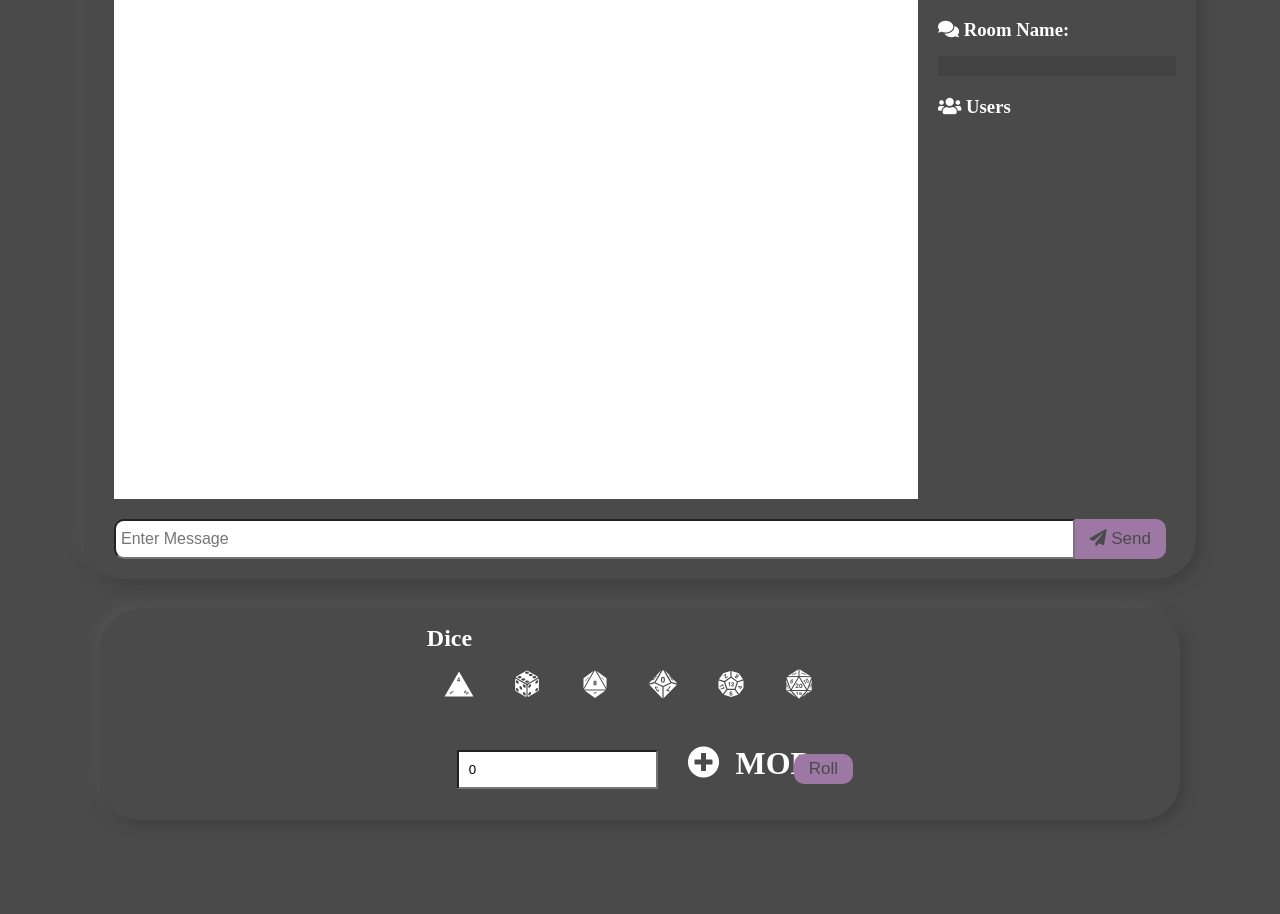
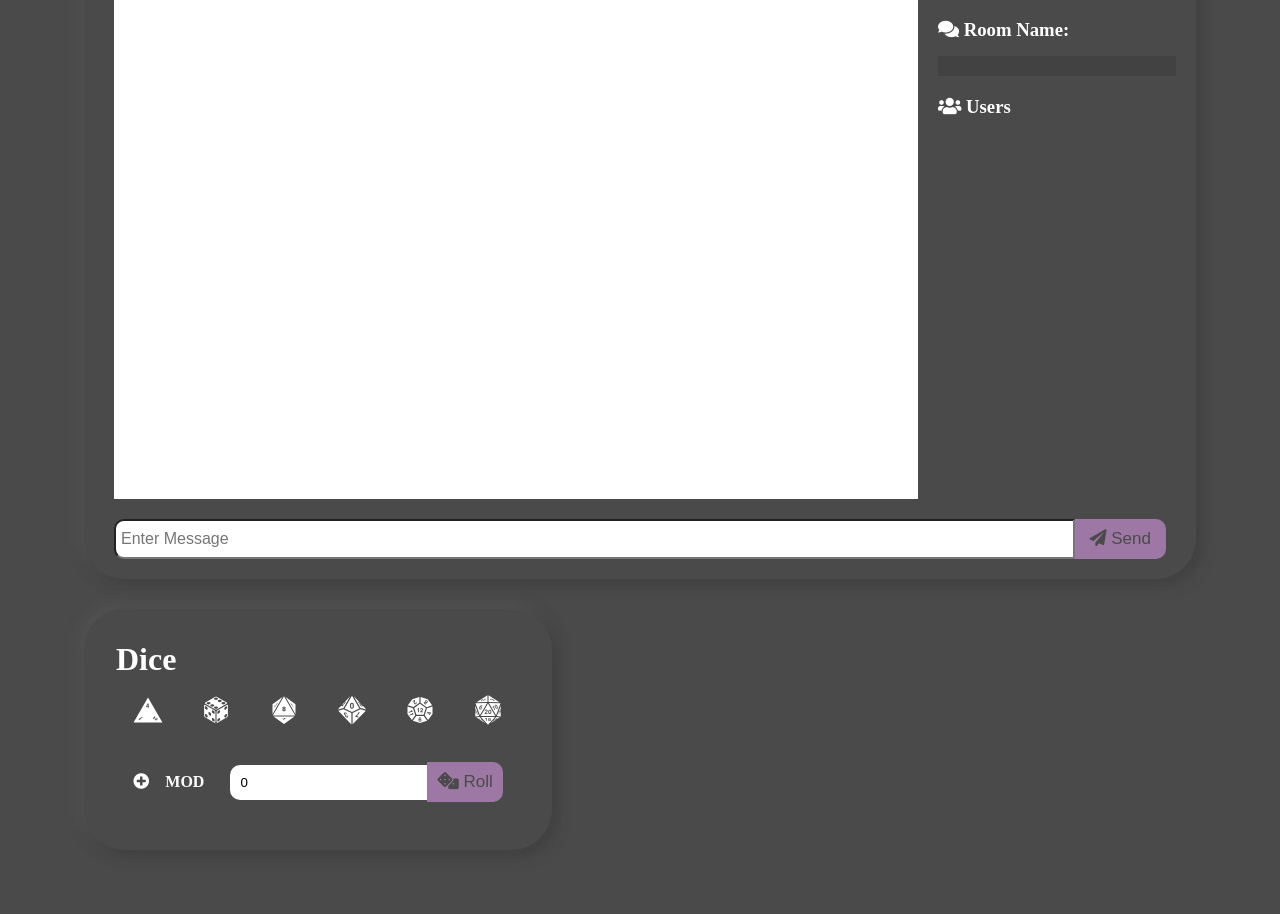
Before and after one commit to jeishu/dungeon_scribe, a website: page public/tempChatRoom.html in a window 1280 px wide. Shown: the part 163-1077 px from the top of the page. Drawn offline with nearby package versions, Linux system fonts and the light colour scheme; no server answers; a web font is replaced by a local one.

Commit message:
More changes in chatroom. Changes in dice box and small changes in the input box

```diff
--- a/public/css/app.js
+++ /dev/null
@@ -1,5 +0,0 @@
-const tl = gsap.timeline({ defaults: { ease: "power1.out" } });
-
-tl.to(".text", { y: "0%", duration: 1, stagger: 0.25 });
-tl.to(".slider", { y: "-100%", duration: 1.5, delay: 0.5 });
-tl.to(".intro", { y: "-100%", duration: 1 }, "-=1");
--- a/public/css/signup.css
+++ b/public/css/signup.css
@@ -93,7 +93,7 @@ button:hover {
 .intro-text {
   color: rgb(235, 223, 223);
   font-family: 'Merienda One', cursive;
-  font-size: 40px;
+  font-size: 35px;
   letter-spacing: 1px;
   line-height: 100px;
 }
--- a/public/css/tempChatStyles.css
+++ b/public/css/tempChatStyles.css
@@ -5,7 +5,7 @@
 :root {
 	--main-color: #4a4a4a;
 	--secondary-color: #9e78a5;
-	--chat-color: #9e78a5;
+	--chat-color: #c9a2cf;
 	--padding-divs: 16px;
 	--margin-divs: 16px;
 }
@@ -26,7 +26,9 @@ body {
 h1 {
 	font-family: 'Merienda One', cursive;
 }
-
+h2 {
+	font-size: 2rem;
+}
 ul {
   list-style: none;
 }
@@ -108,7 +110,9 @@ a {
 	border-bottom-right-radius: 10px;
 }
 .roll-btn {
-	border-radius: 10px;
+	border-top-right-radius: 10px;
+	border-bottom-right-radius: 10px;
+	padding: 10px;
 }
 
 /* Chat Page */
@@ -124,6 +128,7 @@ a {
 	border-top-left-radius: 40px;
 	border-top-right-radius: 40px;
 	padding: 15px;
+	margin-left: 16px;
 	display: flex;
 	align-items: center;
 	justify-content: space-between;
@@ -214,9 +219,10 @@ a {
 
 /* Dice */
 .dice-container {
-	padding: 1rem;
-	margin: 1rem;
+	padding: 2rem;
+	width: fit-content;
 }
+
 .diceIcon {
   width: 5vw;
   height: 5vw;
@@ -244,19 +250,29 @@ a {
   box-shadow: inset 7px 7px 10px #383838,
             inset -7px -7px 10px #5d5d5d;
 }
+.dice-input {
+	display: flex;
+	flex-direction: row;
+	justify-content: center;
+	align-items: center;
+	padding: 1rem;
+}
 .numDiceRoll {
 	padding: 10px;
-	margin-left: 30px ;
+	margin-left: 10px ;
 	max-height: 500px;
 	overflow-y: scroll;
 	background-color: white;
+	outline: 0;
+	border: 0;
+	border-top-left-radius: 10px;
+	border-bottom-left-radius: 10px;
 }
 
 .modIcon {
-	font-size: 2rem;
-	width: 10vw;
-	height: auto;
-	padding: 2vw;
+	font-size: 1rem;
+
+	padding: 2vw auto;
 }
 .mod {
 	font-family: 'Marcellus SC', serif;
--- a/public/tempChatRoom.html
+++ b/public/tempChatRoom.html
@@ -54,7 +54,7 @@
     <div id="rollMenu" class="dice-container box-shadow display-flex-row justify-align-center">
       <form id="rollForm">
         <h2>Dice</h2>
-        <div id="dicebtns">
+        <div id="dicebtns" >
           <input type="radio" name="choice" id="choose-d4" value="4" class="dice" />
           <label for="choose-d4">
             <img src="./images/dice/d4.svg" alt="four sided die" class="diceIcon">
@@ -80,12 +80,12 @@
             <img src="./images/dice/d20.svg" alt="" class="diceIcon">
           </label>
         </div>
-        <div>
-          <input type="number" value="0" class="chooseMod numDiceRoll" />
+        <div class="dice-input">
           <label for="chooseMod">
             <i class="fas fa-plus-circle modIcon"><span class="mod">MOD</span></i>
           </label>
-          <button type="submit" class="btn roll-btn">Roll</button>
+          <input type="number" value="0" class="chooseMod numDiceRoll" />
+          <button type="submit" class="btn roll-btn"><i class="fas fa-dice"></i> Roll</button>
         </div>
       </form>
     </div>
```
